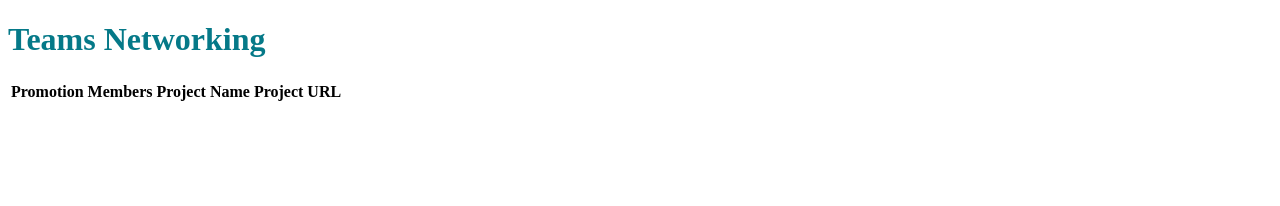
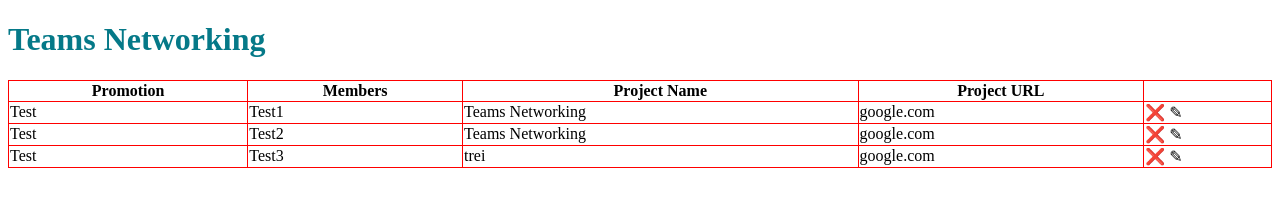
Before and after one commit to Rhm997/teams-networking, a website built with webpack: page src/index.html in a window 1280 px wide. Built offline with nearby package versions, Linux system fonts and the light colour scheme.

Commit message:
another stuff

```diff
--- a/src/index.js
+++ b/src/index.js
@@ -1,10 +1,30 @@
 import "./style.css";
+
+function $(selector){
+    return document.querySelector(selector);
+}
+
+
+function getTeamAsHtml(team) {
+  return `<tr>
+    <td>${team.promotion}</td>
+    <td>${team.members}</td>
+    <td>${team.name}</td>
+    <td>${team.url}</td>
+    <td>❌ &#9998;</td>
+    </tr>`;
+}
+
+function displayTeams(teams) {
+  const teamsHTML = teams.map(getTeamAsHtml);
+  $("#teamsTable tbody").innerHTML = teamsHTML.join('');
+}
 
 function loadTeams() {
   fetch("teams.json")
     .then(r => r.json())
     .then(teams => {
-      console.warn("result", teams);
+      displayTeams(teams);
     });
 }
 
--- a/src/style.css
+++ b/src/style.css
@@ -1,3 +1,13 @@
 h1{
     color: #057988;
 }
+
+#teamsTable{
+    width: 100%;
+    border-collapse: collapse;
+}
+
+#teamsTable th,
+#teamsTable td{
+    border: 1px solid red;
+}
```
Also changed, not shown: src/index.html (+0 -1 lines).
